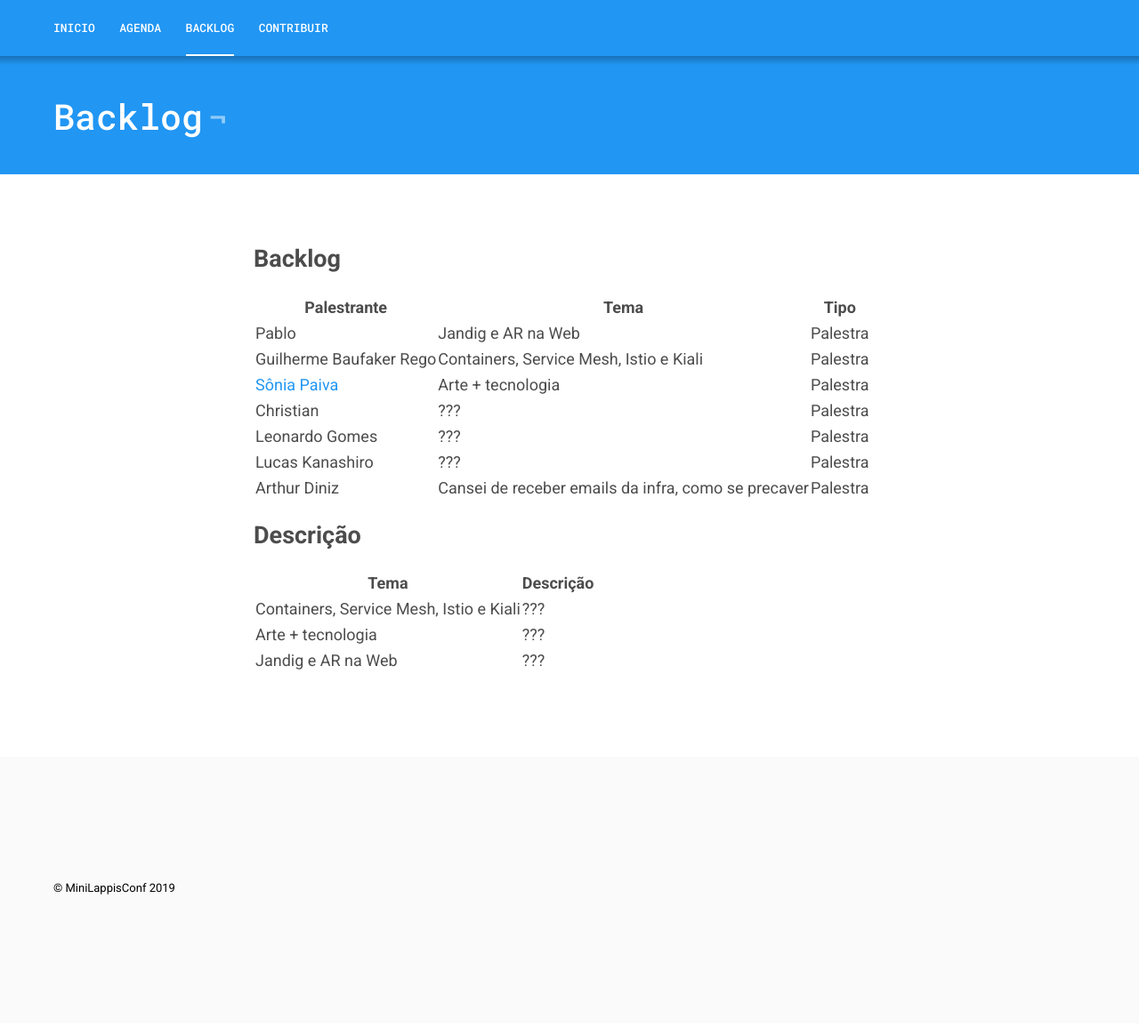
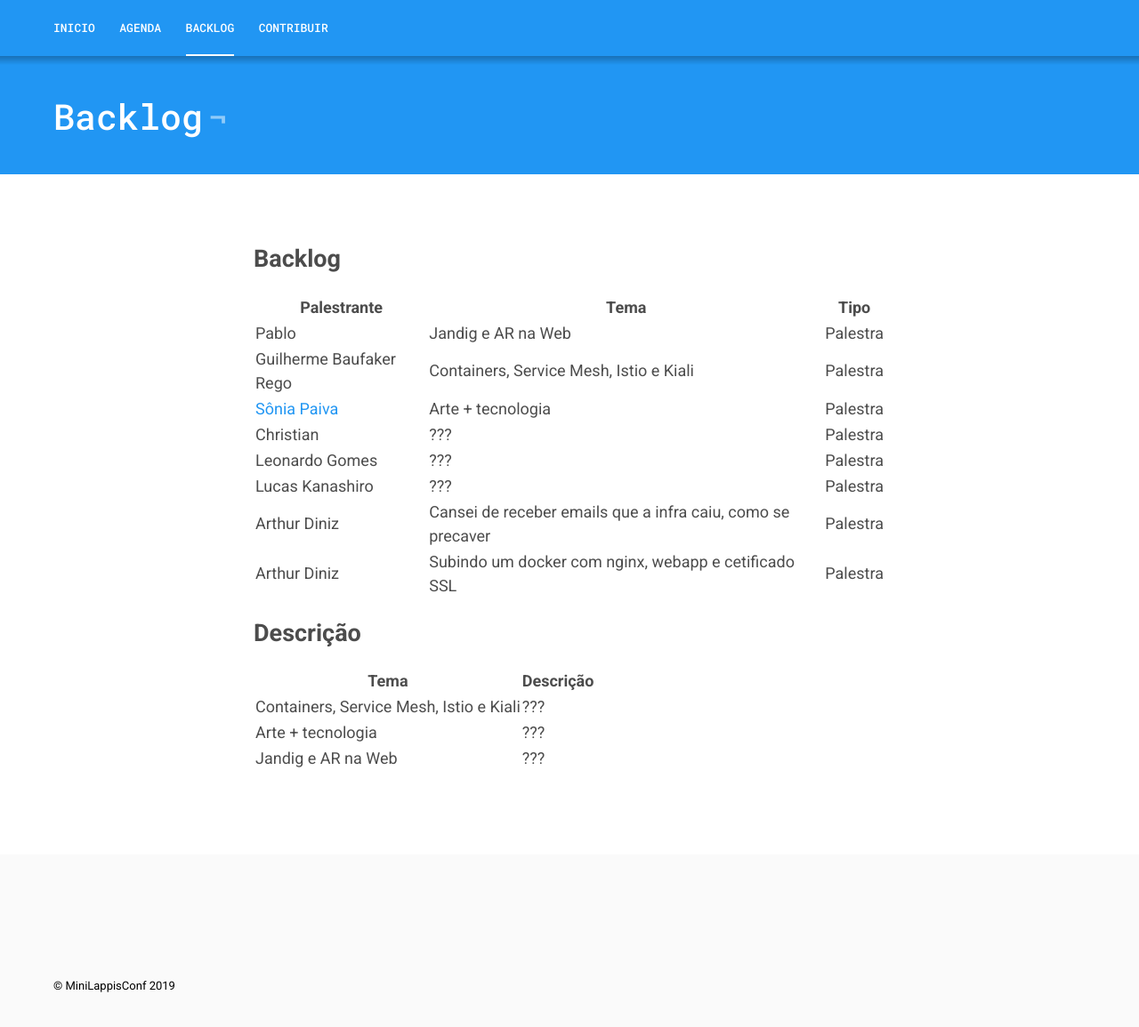
Before and after one commit to lappis-unb/MiniLappisConf, a Jekyll site: the page built from _pages/backlog.markdown, in a window 1280 px wide and 1261 px high. Shown: the top 1155 px of the window at 89% size. Built offline with Jekyll 4.4.1, drawn with Linux system fonts in a browser that asks for light colours.

Commit message:
Add Letsencrypt topic
Signed-off-by: Arthur Diniz <arthurbdiniz@gmail.com>

```diff
--- a/_pages/backlog.markdown
+++ b/_pages/backlog.markdown
@@ -14,7 +14,8 @@ permalink: /backlog/
 | Christian                                      | ???                                              | Palestra |
 | Leonardo Gomes                                 | ???                                              | Palestra |
 | Lucas Kanashiro                                | ???                                              | Palestra |
-|Arthur Diniz                                | Cansei de receber emails da infra, como se precaver                                      | Palestra |
+|Arthur Diniz                                | Cansei de receber emails que a infra caiu, como se precaver                                      | Palestra |
+|Arthur Diniz                                |     Subindo um docker com nginx, webapp e cetificado SSL                             | Palestra |
 
 ## Descrição
 
```
